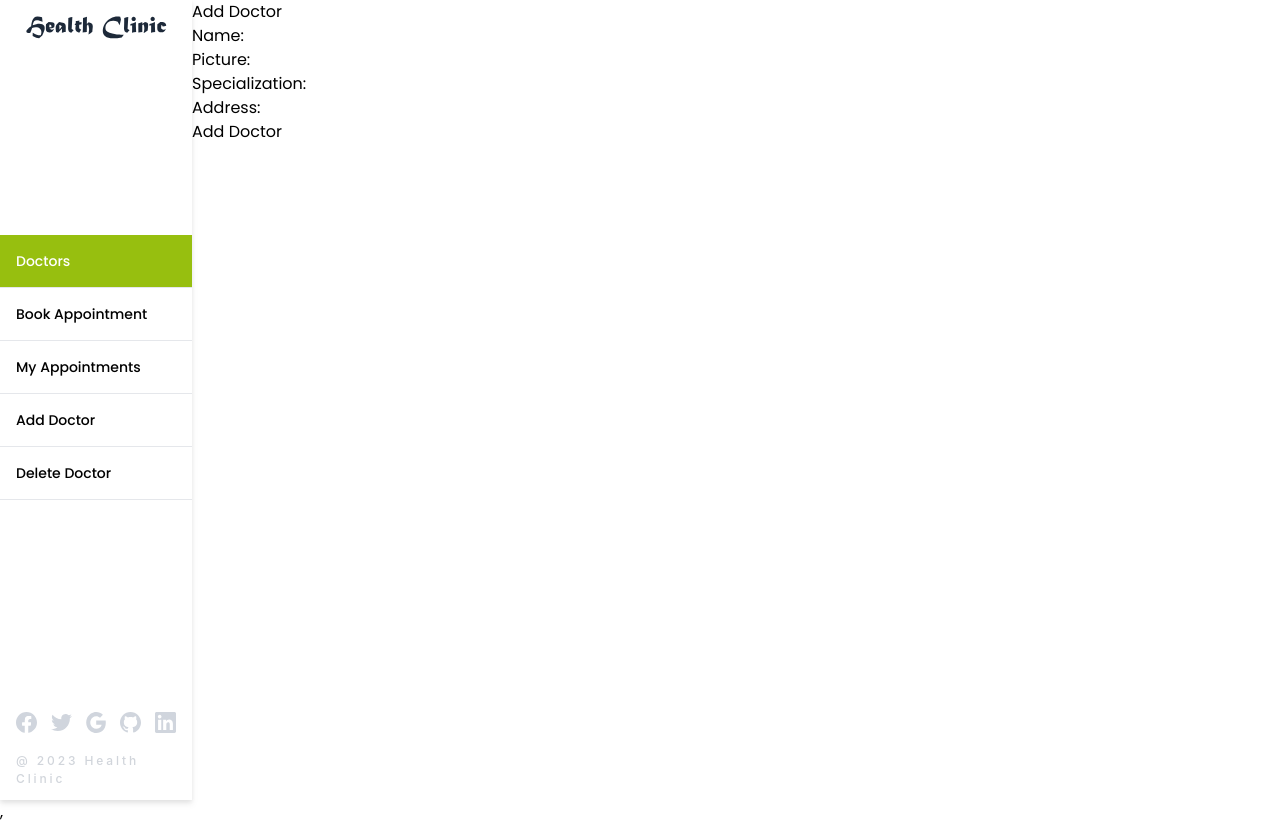
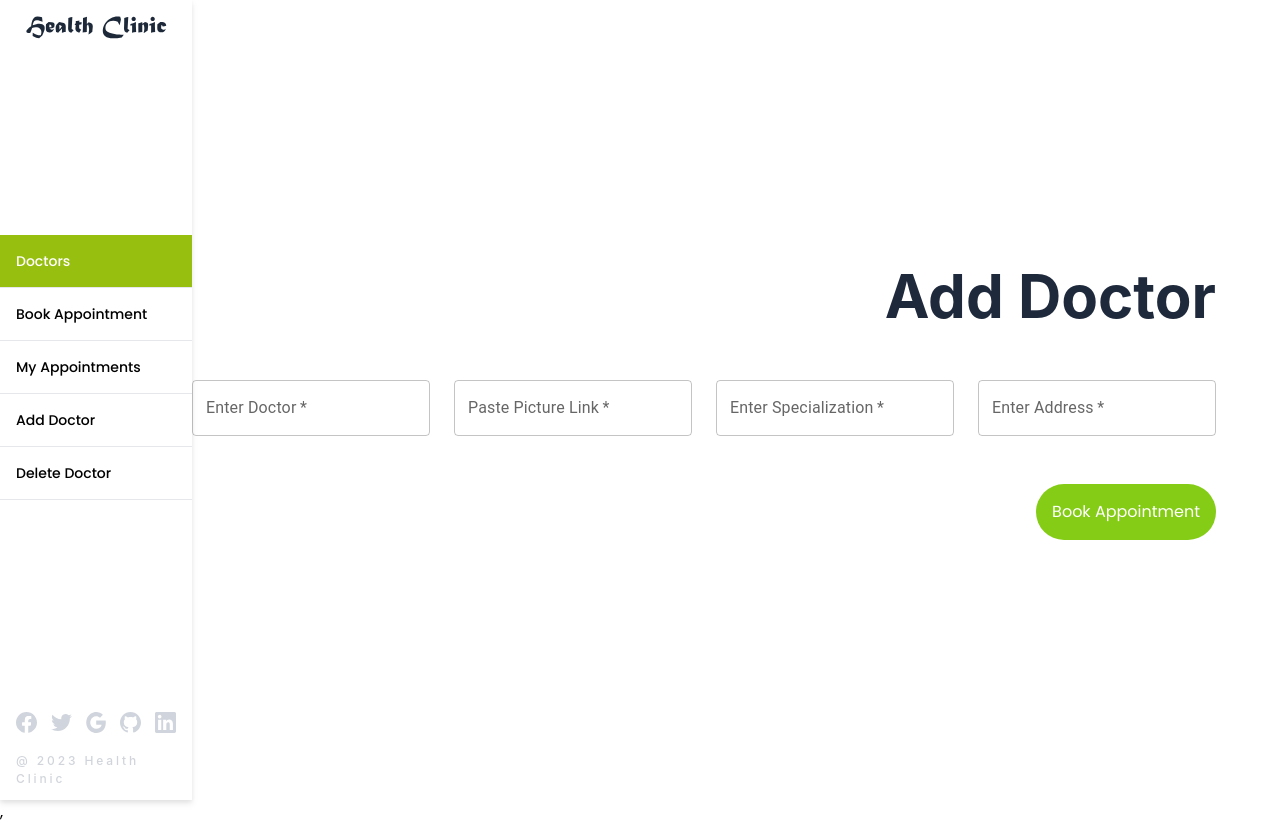
Before and after one commit to tajemouti/medical-appointments-front-end, a React (Create React App) app: page /adddoctor in a window 1280 px wide. Built offline with nearby package versions, Linux system fonts and the light colour scheme; sample sign-in values are in the browser's storage.

Commit message:
fix linters , adjust doctor image, complete add doctor functionality

```diff
--- a/src/components/AddDoctor.js
+++ b/src/components/AddDoctor.js
@@ -1,34 +1,42 @@
 import { useState } from 'react';
-import { useDispatch, useSelector } from 'react-redux';
+import { useDispatch } from 'react-redux';
 import { useNavigate } from 'react-router-dom';
+import { TextField } from '@mui/material';
 import { createDoctor } from '../features/doctors/doctorsSlice';
 import NavigationBar from './NavigationBar';
 
 function AddDoctorForm() {
   const dispatch = useDispatch();
   const navigate = useNavigate();
+  const [name, setName] = useState('');
+  const [picture, setPicture] = useState('');
+  const [address, setAddress] = useState('');
+  const [speciality, setSpeciality] = useState('');
 
-  const [doctorData, setDoctorData] = useState({
-    name: '',
-    picture: '',
-    speciality: '',
-    address: '',
-  });
-
-  const { isLoading, createDoctorMsg, error } = useSelector((state) => state.doctors);
-
-  const handleInputChange = (e) => {
-    const { name, value } = e.target;
-    setDoctorData((prevData) => ({
-      ...prevData,
-      [name]: value,
-    }));
+  const handleNameChange = (event) => {
+    setName(event.target.value);
   };
 
-  const handleAddDoctor = async (e) => {
-    e.preventDefault();
-    await dispatch(createDoctor(doctorData));
+  const handlePictureChange = (event) => {
+    setPicture(event.target.value);
+  };
 
+  const handleaddressChange = (event) => {
+    setAddress(event.target.value);
+  };
+
+  const handleSpecialityChange = (event) => {
+    setSpeciality(event.target.value);
+  };
+
+  const handleSubmit = (event) => {
+    event.preventDefault();
+    dispatch(createDoctor({
+      name,
+      picture,
+      address,
+      speciality,
+    }));
     navigate('/');
   };
 
@@ -38,63 +46,63 @@ function AddDoctorForm() {
         <div className="flex w-[15%]">
           <NavigationBar />
         </div>
-        <div>
-          <h1>Add Doctor</h1>
-          {isLoading && <p>Adding doctor...</p>}
-          {error && (
-            <p>
-              Error:
-              {error}
-            </p>
-          )}
-          {createDoctorMsg && <p>{createDoctorMsg.message}</p>}
-          <form onSubmit={handleAddDoctor}>
-            <label htmlFor="name">
-              Name:
-              <input
+        <div className="flex flex-col w-[85%] bg-white justify-center items-end">
+          <div className="flex flex-col justify-center  items-end gap-12 pr-16 w-full">
+            <div>
+              <h1 className="text-right text-slate-800 text-6xl font-bold font-['Inter'] leading-[72px]">Add Doctor</h1>
+            </div>
+            <form
+              className="flex items-center justify-center gap-6"
+              onSubmit={(e) => handleSubmit(e)}
+            >
+              <TextField
+                required
+                id="outlined-basics"
                 type="text"
-                name="name"
-                value={doctorData.name}
-                onChange={handleInputChange}
+                value={name}
+                onChange={(e) => handleNameChange(e)}
+                label="Enter Doctor"
+                variant="outlined"
+              />
+              <TextField
                 required
+                id="outlined-basic"
+                type="text"
+                value={picture}
+                onChange={(e) => handlePictureChange(e)}
+                label="Paste Picture Link"
+                variant="outlined"
               />
-            </label>
-            <br />
-            <label htmlFor="picture">
-              Picture:
-              <input
+              <TextField
+                required
+                id="outlined-basic"
                 type="text"
-                name="picture"
-                value={doctorData.picture}
-                onChange={handleInputChange}
+                value={address}
+                onChange={(e) => handleaddressChange(e)}
+                label="Enter Specialization"
+                variant="outlined"
+              />
+              <TextField
                 required
+                id="outlined-basic"
+                type="text"
+                value={speciality}
+                onChange={(e) => handleSpecialityChange(e)}
+                label="Enter Address"
+                variant="outlined"
               />
-            </label>
-            <br />
-            <label htmlFor="speciality">
-              Specialization:
-              <input
-                type="text"
-                name="speciality"
-                value={doctorData.speciality}
-                onChange={handleInputChange}
-                required
-              />
-            </label>
-            <br />
-            <label htmlFor="address">
-              Address:
-              <input
-                type="text"
-                name="address"
-                value={doctorData.address}
-                onChange={handleInputChange}
-                required
-              />
-            </label>
-            <br />
-            <button type="submit">Add Doctor</button>
-          </form>
+            </form>
+            <div>
+              <button
+                className="p-4 self-end text-white bg-lime-500 rounded-r-[80px] rounded-l-[80px]"
+                type="submit"
+                onClick={(e) => handleSubmit(e)}
+                aria-label="Next"
+              >
+                Book Appointment
+              </button>
+            </div>
+          </div>
         </div>
       </div>
     </>
--- a/src/components/DoctorDetails.js
+++ b/src/components/DoctorDetails.js
@@ -18,8 +18,8 @@ function DoctorDetails({ doctor, backButton }) {
           <ArrowBackIcon className="text-white" />
         </button>
       </div>
-      <div className="flex items-end ">
-        <img src={doctor.picture} alt="" />
+      <div className="flex items-end w-[80dvh] justify-center">
+        <img className="max-w-[80%]" src={doctor.picture} alt="" />
       </div>
       <div className="flex flex-col justify-between self-end pb-12 pr-8 h-[70%]">
         <div className="flex flex-col gap-2 items-end">
--- a/src/components/Login.js
+++ b/src/components/Login.js
@@ -7,6 +7,7 @@ import img from '../images/bg.svg';
 import { loginUser } from '../features/user/userSlice';
 
 function Login() {
+  const dispatch = useDispatch();
   const navigate = useNavigate();
   const loginResponse = useSelector((state) => state.user.user.token);
 
@@ -20,8 +21,6 @@ function Login() {
   const handlePasswordChange = (event) => {
     setPassword(event.target.value);
   };
-
-  const dispatch = useDispatch();
 
   useEffect(() => {
     if (loginResponse) {
```
